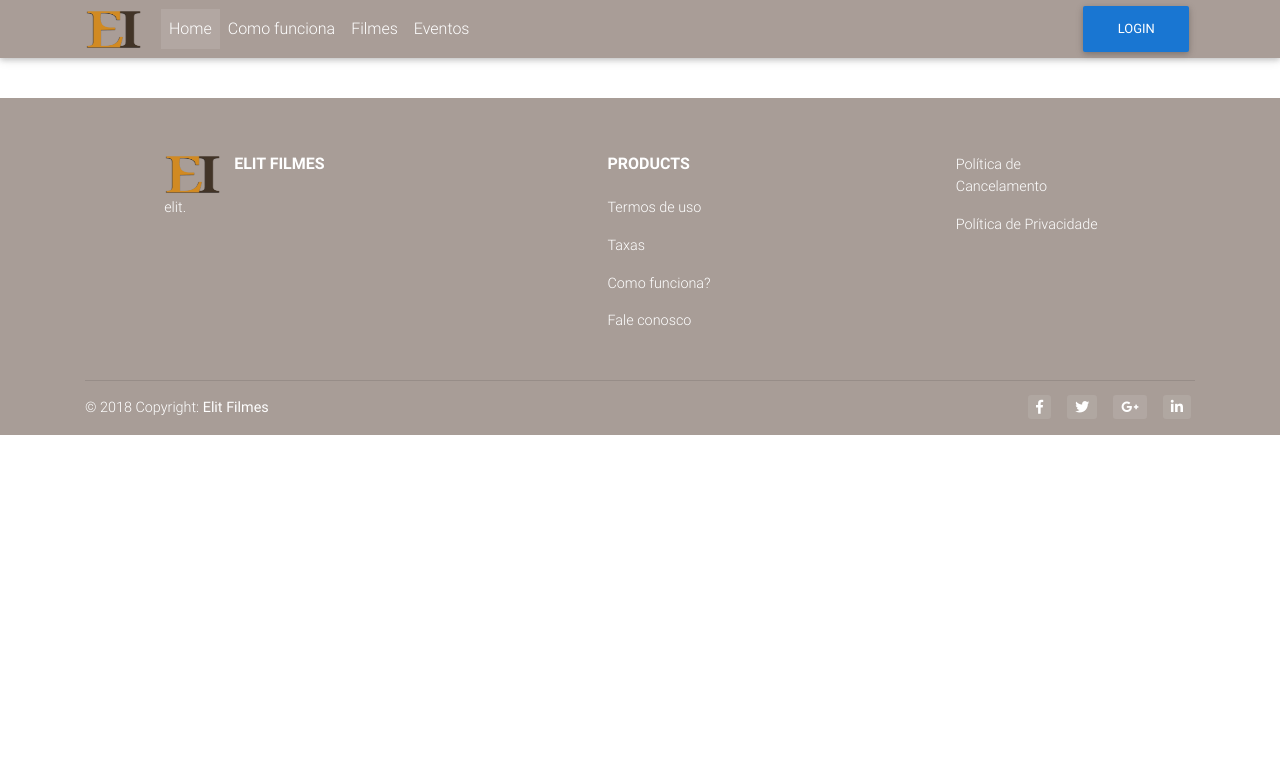
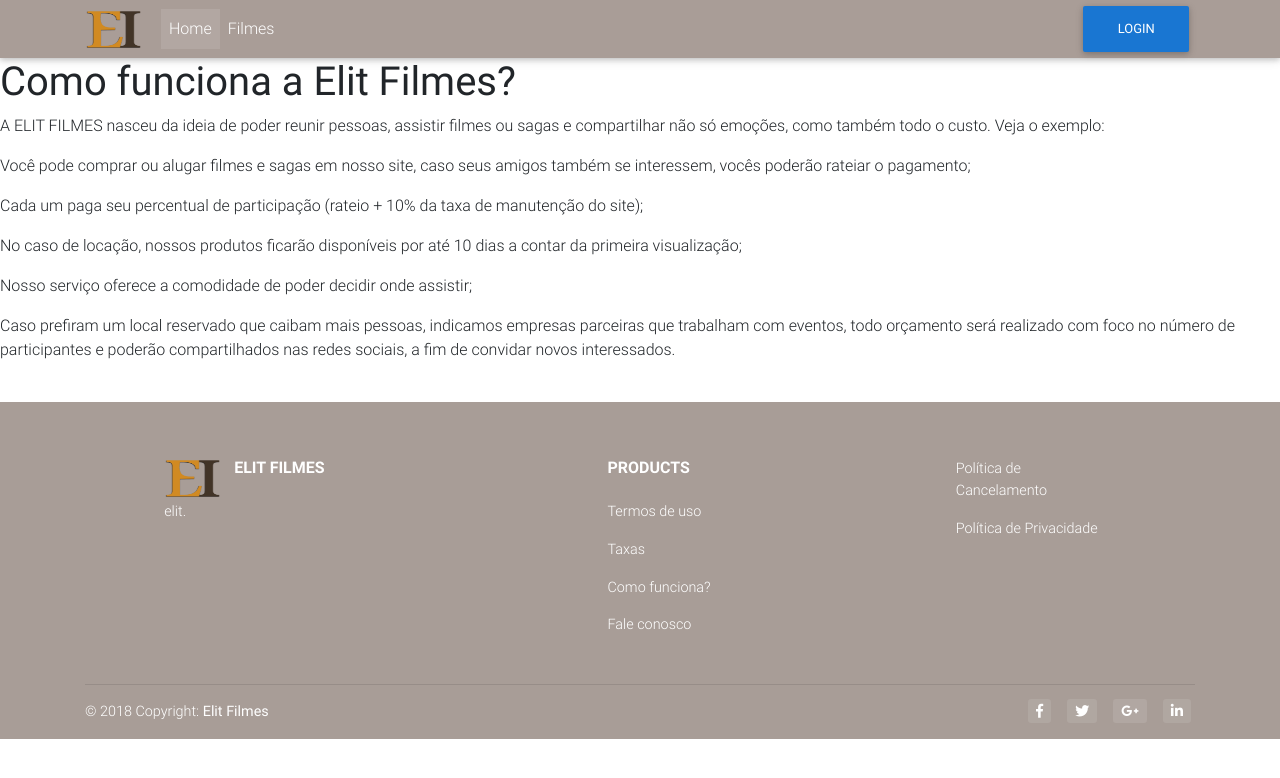
Before and after one commit to MartMatheus/Projeto_Site_ELIT, a plain HTML site: page Elit/Como_funciona.html in a window 1280 px wide. Drawn offline with nearby package versions, Linux system fonts and the light colour scheme.

Commit message:
Add files via upload

```diff
--- a/Elit/Como_funciona.html
+++ b/Elit/Como_funciona.html
@@ -33,13 +33,7 @@
                             <a class="nav-link" href="index.html">Home</a>
                         </li>
                         <li class="nav-item">
-                            <a class="nav-link" href="Como_funciona.html">Como funciona</a>
-                        </li>
-                        <li class="nav-item">
                             <a class="nav-link" href="Filmes.html">Filmes</a>
-                        </li>
-                        <li class="nav-item">
-                            <a class="nav-link" href="Eventos.html">Eventos</a>
                         </li>
                     </ul>
                 </div>
@@ -53,6 +47,19 @@
 
     <main id="Como_Funciona">
 
+            <h1 class="funcionamento"><strong>Como funciona a Elit Filmes?</strong></h1>
+
+            <p id="func">A ELIT FILMES nasceu da ideia de poder reunir pessoas, assistir filmes ou sagas e compartilhar não só emoções, como também todo o custo. Veja o exemplo:</p>
+
+            <p id="func">Você pode comprar ou alugar filmes e sagas em nosso site, caso seus amigos também se interessem, vocês poderão rateiar o pagamento;</p>
+
+            <p id="func">Cada um paga seu percentual de participação (rateio + 10% da taxa de manutenção do site);</p>
+
+            <p id="func">No caso de locação, nossos produtos ficarão disponíveis por até 10 dias a contar da primeira visualização;</p>
+
+            <p id="func">Nosso serviço oferece a comodidade de poder decidir onde assistir;</p>
+
+            <p id="func">Caso prefiram um local reservado que caibam mais pessoas, indicamos empresas parceiras que trabalham com eventos, todo orçamento será realizado com foco no número de participantes e poderão compartilhados nas redes sociais, a fim de convidar novos interessados.</p>
 
     </main>
 
```
